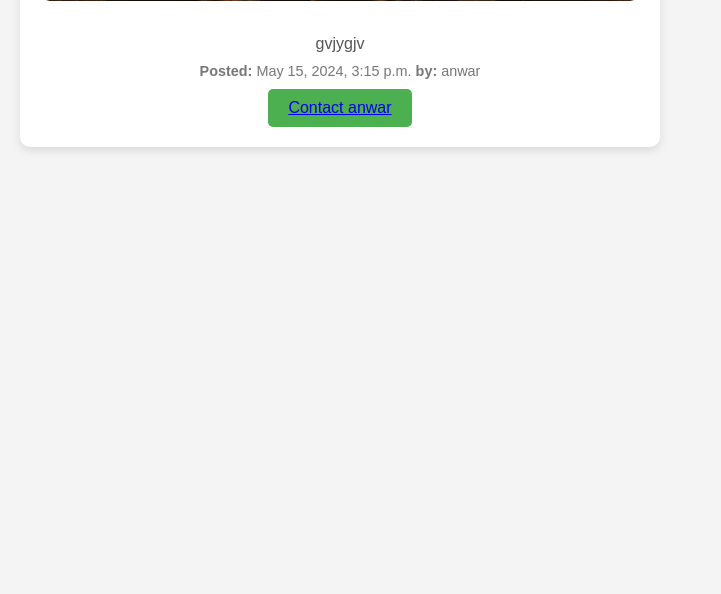
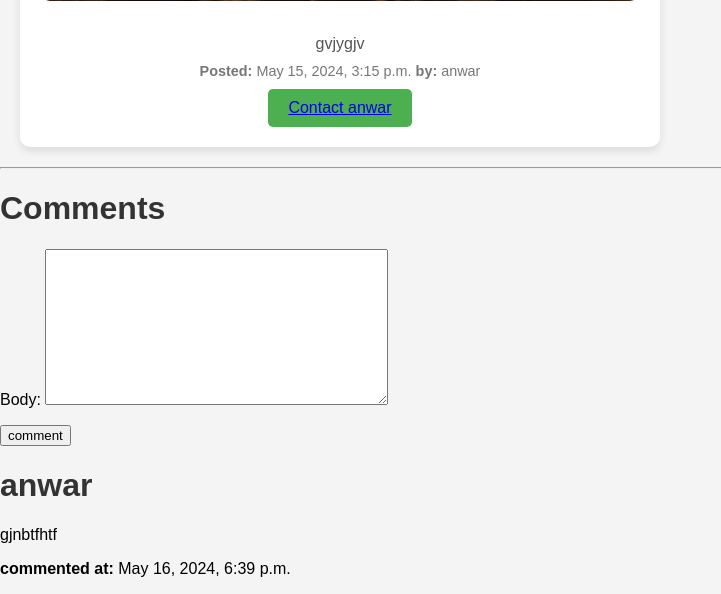
Before and after one commit to ApeX1112/tanmirt-, a Django app: page /item/2/ in a window 1280 px wide. Shown: the part 627-1221 px from the top of the page, without its empty margins (0-721 px from the left). Before the commit the page ends 778 px from the top, so only its background shows below. Run offline with Django 5.2, Linux system fonts and the light colour scheme; data comes from the database, SQL or seed files in the repository; both versions use the stored data as it was after the commit.

Commit message:
add comments

```diff
--- a/backend/api/forms.py
+++ b/backend/api/forms.py
@@ -1,6 +1,6 @@
 from django.forms import ModelForm
 from django.contrib.auth.forms import UserCreationForm
-from .models import User , TanmirtPost ,Message
+from .models import User , TanmirtPost ,Message , Comment
 from django import forms
 
 class MyUserCreationForm(UserCreationForm):
@@ -16,7 +16,8 @@ class TanmirtPostForm(ModelForm):
         fields=[
             'image',
             'title',
-            'description'
+            'description',
+            'lost_or_found'
         ]
 
 
@@ -38,3 +39,12 @@ class MessageForm(ModelForm):
         labels = {
             'body': '',
         }
+
+
+class CommentForm(ModelForm):
+    class Meta:
+
+        model=Comment
+        fields=[
+            'body'
+        ]
--- a/backend/api/models.py
+++ b/backend/api/models.py
@@ -36,7 +36,7 @@ class Comment(models.Model):
     body=models.TextField()
     writer=models.ForeignKey(User,on_delete=models.CASCADE,related_name='writer')
     date=models.DateTimeField(auto_now_add=True)
-    post=models.ForeignKey(User,on_delete=models.CASCADE,related_name='post')
+    post=models.ForeignKey(TanmirtPost,on_delete=models.CASCADE,related_name='post')
 
     def __str__(self) -> str:
         return f"comment written at : {self.date}"
--- a/backend/api/views.py
+++ b/backend/api/views.py
@@ -6,8 +6,8 @@ from django.contrib.auth.forms import AuthenticationForm
 from django.contrib.auth.decorators import login_required
 from django.contrib.auth.models import User
 
-from .forms import TanmirtPostForm , MessageForm
-from .models import TanmirtPost , Message
+from .forms import TanmirtPostForm , MessageForm ,CommentForm
+from .models import TanmirtPost , Message ,Comment
 
 def home(request):
     q=request.GET.get('q')
@@ -21,7 +21,19 @@ def home(request):
 
 def showitem(request,pk):
     item=TanmirtPost.objects.get(pk=pk)
-    context={'item':item}
+    comments=Comment.objects.filter(post=item)
+    if request.method=='POST':
+        form=CommentForm(request.POST)
+        if form.is_valid():
+            instance=form.save(commit=False)
+            instance.post=item
+            instance.writer=request.user
+            instance.save()
+            return redirect('item',pk)
+    else:
+        form=CommentForm()
+
+    context={'item':item,'comments':comments, 'form':form}
     return render(request,'item.html',context)
 
 def TanmirtMessage(request,userid):
--- a/backend/templates/home.html
+++ b/backend/templates/home.html
@@ -51,6 +51,7 @@
         <p>{{post.description}}</p>
         <p><strong>Posted by:</strong> {{post.user.username}}</p>
         <p><strong>Date:</strong>{{post.date}}</p>
+        <strong>{{post.lost_or_found}}</strong>
         <hr/>
         </div>
 
--- a/backend/templates/item.html
+++ b/backend/templates/item.html
@@ -21,5 +21,22 @@
             </a>
         </button>
     </div>
+    <div>
+        <hr/>
+        <h1>Comments</h1>
+
+        <form  method="post">
+
+            {% csrf_token %}
+            {{form.as_p}}
+            <button type="submit"> comment </button>
+        </form>
+
+        {%for comment in comments%}
+        <h1>{{comment.writer.username}}</h1>
+        <p>{{comment.body}}</p>
+        <p><strong>commented at:</strong> {{comment.date}}</p>
+        {%endfor%}
+    </div>
 </body>
 </html>
```
Also changed, not shown: backend/api/migrations/0005_alter_comment_post.py (added), backend/db.sqlite3.
